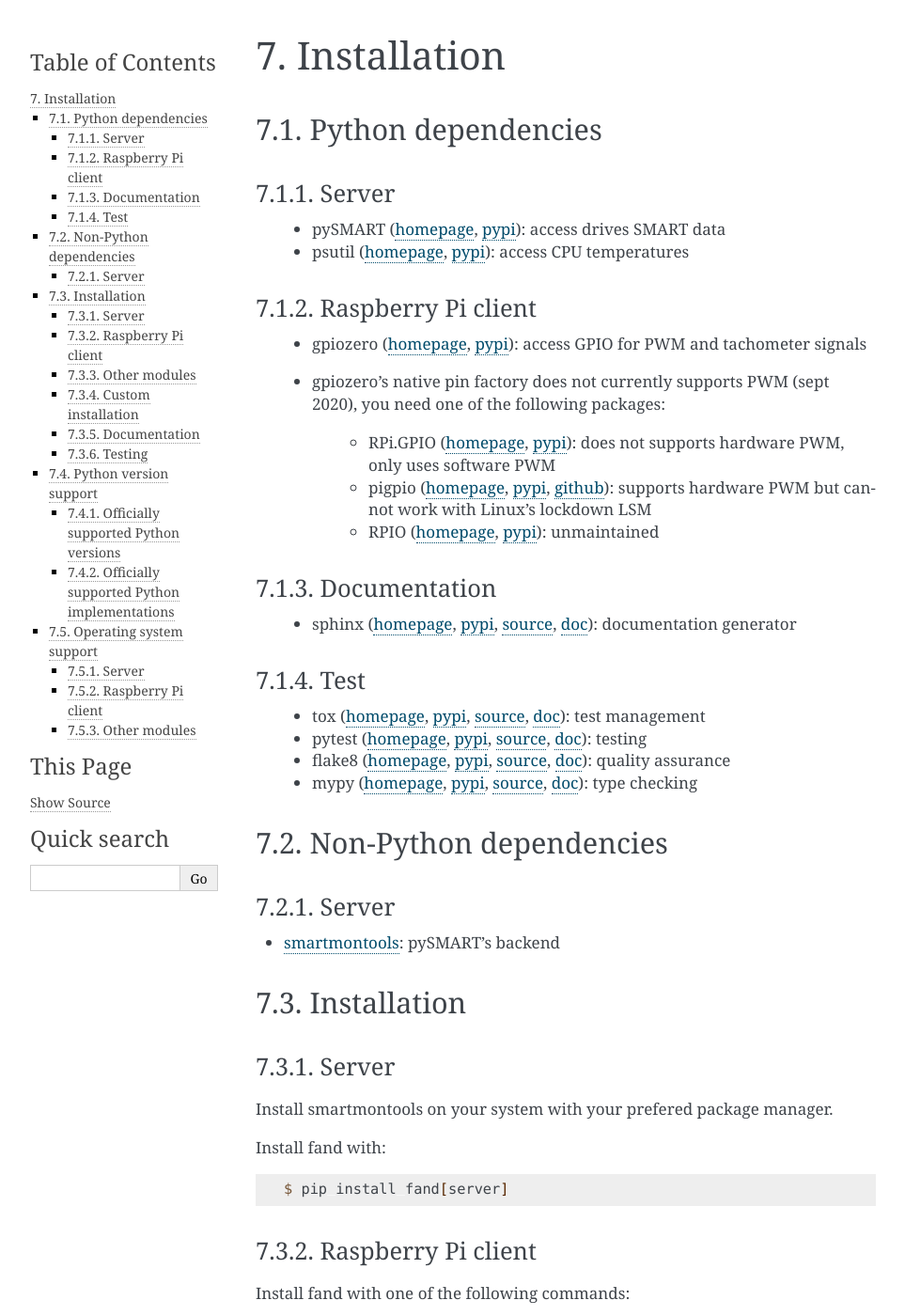
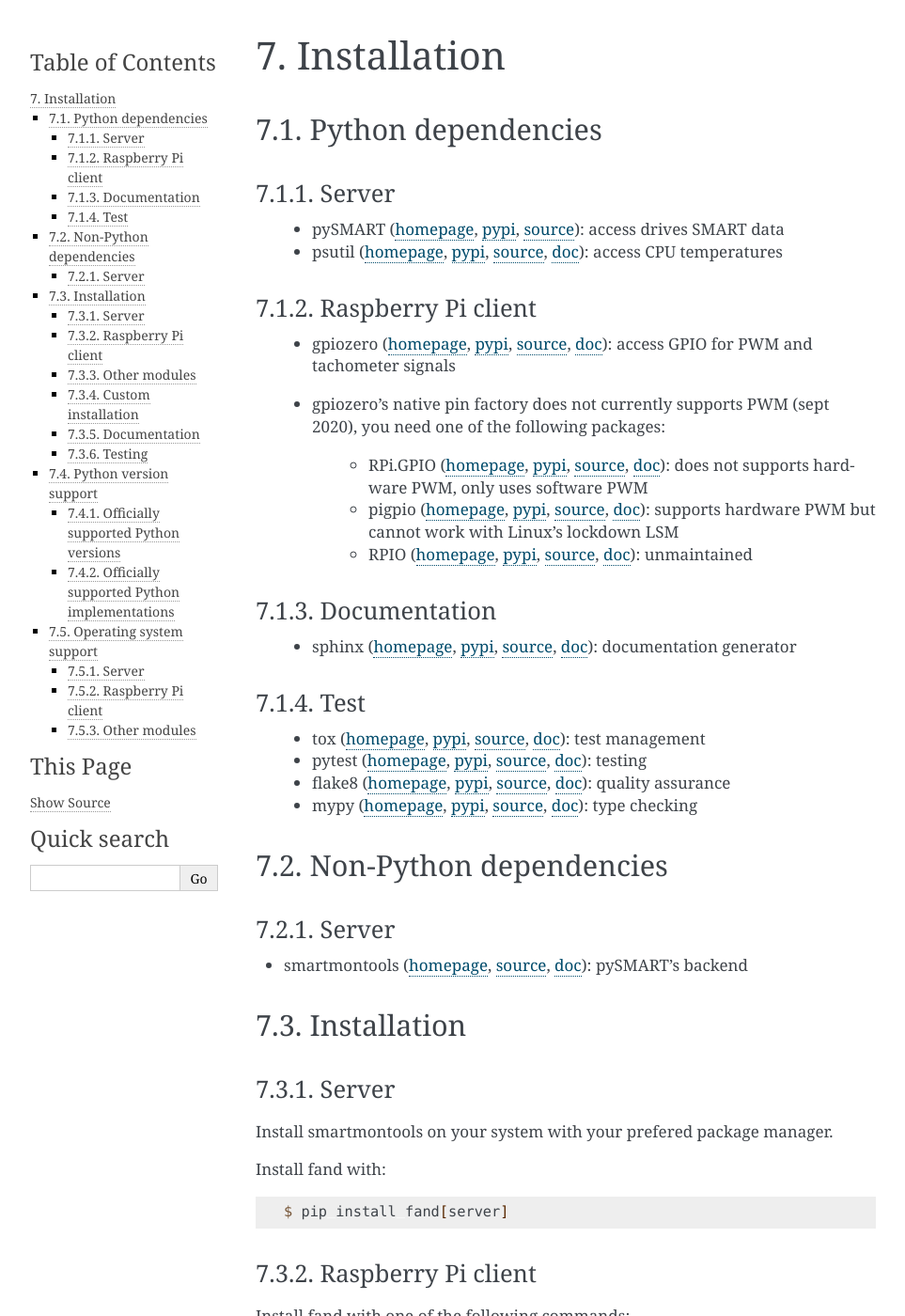
Before and after one commit to teapot9/fand, a Sphinx documentation site: the page built from doc/install.rst, in a window 1280 px wide and 1400 px high. Shown: the whole window at 94% size, without its empty margins (148-1111 px from the left). Built offline with Sphinx 7.4.7, drawn with Linux system fonts in a browser that asks for light colours.

```diff
--- a/doc/install.rst
+++ b/doc/install.rst
@@ -8,36 +8,52 @@ Python dependencies
 Server
 ------
 
- - pySMART (homepage__, pypi__): access drives SMART data
- - psutil (homepage__, pypi__): access CPU temperatures
+ - pySMART (homepage__, pypi__, source__): access drives SMART data
+ - psutil (homepage__, pypi__, source__, doc__): access CPU temperatures
 
 __ https://github.com/freenas/py-SMART
 __ https://pypi.org/project/pySMART/
+__ https://github.com/freenas/py-SMART
+
 __ https://github.com/giampaolo/psutil
 __ https://pypi.org/project/psutil/
+__ https://github.com/giampaolo/psutil
+__ https://psutil.readthedocs.io/
 
 Raspberry Pi client
 -------------------
 
- - gpiozero (homepage__, pypi__): access GPIO for PWM and tachometer signals
+ - gpiozero (homepage__, pypi__, source__, doc__):
+   access GPIO for PWM and tachometer signals
  - gpiozero's native pin factory does not currently supports PWM (sept 2020),
    you need one of the following packages:
 
-    - RPi.GPIO (homepage__, pypi__): does not supports hardware PWM,
-      only uses software PWM
-    - pigpio (homepage__, pypi__, github__): supports hardware PWM
-      but cannot work with Linux's lockdown LSM
-    - RPIO (homepage__, pypi__): unmaintained
+    - RPi.GPIO (homepage__, pypi__, source__, doc__):
+      does not supports hardware PWM, only uses software PWM
+    - pigpio (homepage__, pypi__, source__, doc__):
+      supports hardware PWM but cannot work with Linux's lockdown LSM
+    - RPIO (homepage__, pypi__, source__, doc__):
+      unmaintained
 
 __ https://github.com/gpiozero/gpiozero
 __ https://pypi.org/project/gpiozero/
-__ https://sourceforge.net/projects/raspberry-gpio-python/
+__ https://github.com/gpiozero/gpiozero
+__ https://gpiozero.readthedocs.io/
+
+__ https://sourceforge.net/p/raspberry-gpio-python/
 __ https://pypi.org/project/RPi.GPIO/
+__ https://sourceforge.net/p/raspberry-gpio-python/
+__ https://sourceforge.net/p/raspberry-gpio-python/wiki/Home/
+
 __ http://abyz.me.uk/rpi/pigpio/python.html
 __ https://pypi.org/project/pigpio/
 __ https://github.com/joan2937/pigpio
+__ http://abyz.me.uk/rpi/pigpio/
+
 __ https://github.com/metachris/RPIO
 __ https://pypi.org/project/RPIO/
+__ https://github.com/metachris/RPIO
+__ https://pythonhosted.org/RPIO/
 
 Documentation
 -------------
@@ -61,14 +77,17 @@ __ http://tox.readthedocs.org/
 __ https://pypi.org/project/tox/
 __ https://github.com/tox-dev/tox
 __ http://tox.readthedocs.org/
+
 __ https://docs.pytest.org/
 __ https://pypi.org/project/pytest/
 __ https://github.com/pytest-dev/pytest
 __ https://docs.pytest.org/
+
 __ https://gitlab.com/pycqa/flake8
 __ https://pypi.org/project/flake8/
 __ https://gitlab.com/pycqa/flake8
 __ https://flake8.pycqa.org/
+
 __ http://www.mypy-lang.org/
 __ https://pypi.org/project/mypy/
 __ https://github.com/python/mypy
@@ -80,9 +99,12 @@ Non-Python dependencies
 Server
 ------
 
-- smartmontools_: pySMART's backend
+- smartmontools (homepage__, source__, doc__):
+  pySMART's backend
 
-.. _smartmontools: https://www.smartmontools.org/
+__ https://www.smartmontools.org/
+__ https://www.smartmontools.org/browser
+__ https://www.smartmontools.org/wiki/TocDoc
 
 Installation
 ============
```
